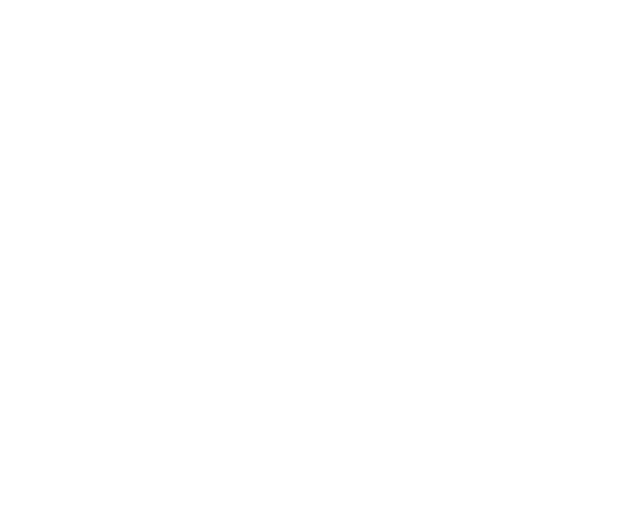
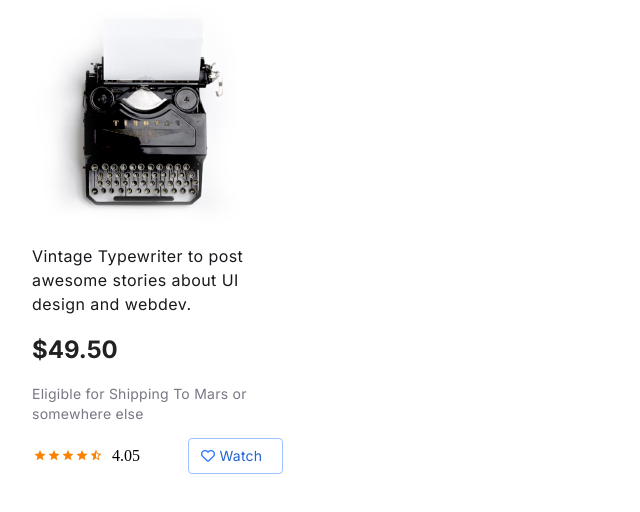
Before and after one commit to LeoSAN10/stormnet, a plain HTML site: page dz4/index.html in a window 1280 px wide. Shown: the whole page, without its empty margins (0-640 px from the left). Drawn offline with Linux system fonts and the light colour scheme.

Commit message:
add first offer

```diff
--- a/dz4/index.html
+++ b/dz4/index.html
@@ -3,18 +3,38 @@
 <head>
     <meta charset="UTF-8">
     <meta name="viewport" content="width=device-width, initial-scale=1.0">
-    <link rel="styleesheet" href="style.css">
+    <link rel="stylesheet" href="style.css">
+    <link rel="stylesheet" href="https://cdnjs.cloudflare.com/ajax/libs/font-awesome/4.7.0/css/font-awesome.min.css">
+    <script src="https://kit.fontawesome.com/86c402e801.js" crossorigin="anonymous"></script>
     <title>dz4</title>
 </head>
 <body>
+
     <div class="offer">
         <div class="container">
             <div class="top">
+                <div class="item">
+                    <img src="assets/1.jpg">
+                    <p class="description">Vintage Typewriter to post awesome stories about UI design and webdev.</p>
+                    <h1 class="price">$49.50</h1>
+                    <p class="sub_description">Eligible for Shipping To Mars or somewhere else</p>
+                    <div class="rateOffer">
+                    <div><img src="assets/stars.svg" class="indent" ></div>
+
+                    <div class="indent">4.05</div>
+
+                        <a href="#" class="link">
+                        <i class="far fa-heart"></i>
+                        <div>Watch</div>
+                        </a>
+
+                    </div>
+                  </div>
+                </div>
                 <div></div>
                 <div></div>
                 <div></div>
-                <div></div>
-            </div>
+
             <div class="middle">
                 <div></div>
                 <div></div>
--- a/dz4/style.css
+++ b/dz4/style.css
@@ -1,3 +1,4 @@
+@import url('https://fonts.googleapis.com/css2?family=Inter:wght@400;700&display=swap');
 *{
     box-sizing: border-box;
 }
@@ -5,9 +6,94 @@ body{
     margin: 0;
     padding: 0;
 }
+.container{
+    max-width: 1082px;
+    margin-left: 32px;
+}
 
 
-.container{
-    max-width: 1082px;
-    margin: 0 auto;
+.description{
+    font-family: 'Inter';
+    font-style: normal;
+    font-weight: normal;
+    font-size: 16px;
+    line-height: 24px;
+    /* or 24px */
+
+    letter-spacing: 0.0275em;
+
+    /* Gray / 100 */
+
+    color: #19191D;
+
 }
+.price{
+    font-family: Inter;
+    font-style: normal;
+    font-weight: bold;
+    font-size: 24px;
+    line-height: 150%;
+    color: rgba(0, 0, 0, 0.87);
+
+
+
+}
+.sub_description{
+    font-family: Inter;
+    font-style: normal;
+    font-weight: normal;
+    font-size: 14px;
+    line-height: 143%;
+    letter-spacing: 0.018em;
+
+/* Gray / 50 */
+
+color: #787885;
+}
+
+
+
+
+
+.item{
+    max-width: 259px;
+    margin-right: 32px;
+}
+
+.rateOffer{
+    display: flex;
+
+
+
+}
+.rateOffer div{
+    display: inline-block;
+    vertical-align: top;
+    margin-right: 8px;
+
+
+}
+.indent{
+    margin-top: 9px;
+}
+
+
+.fa-heart {
+  color: #2979FF;
+  text-decoration: none;
+}
+  .link{
+    font-family: Inter;
+    font-style: normal;
+    font-weight: 500;
+    font-size: 14px;
+    line-height: 143%;
+    letter-spacing: 0.018em;
+    text-decoration: none;
+
+    margin: 0 0 0 40px;
+    border: 1px solid #9DC2FF;
+    border-radius: 4px;
+    padding: 7px 12px;
+      color: #2264D1;
+  }
```
Also changed, not shown: dz4/assets/stars.svg (added).
